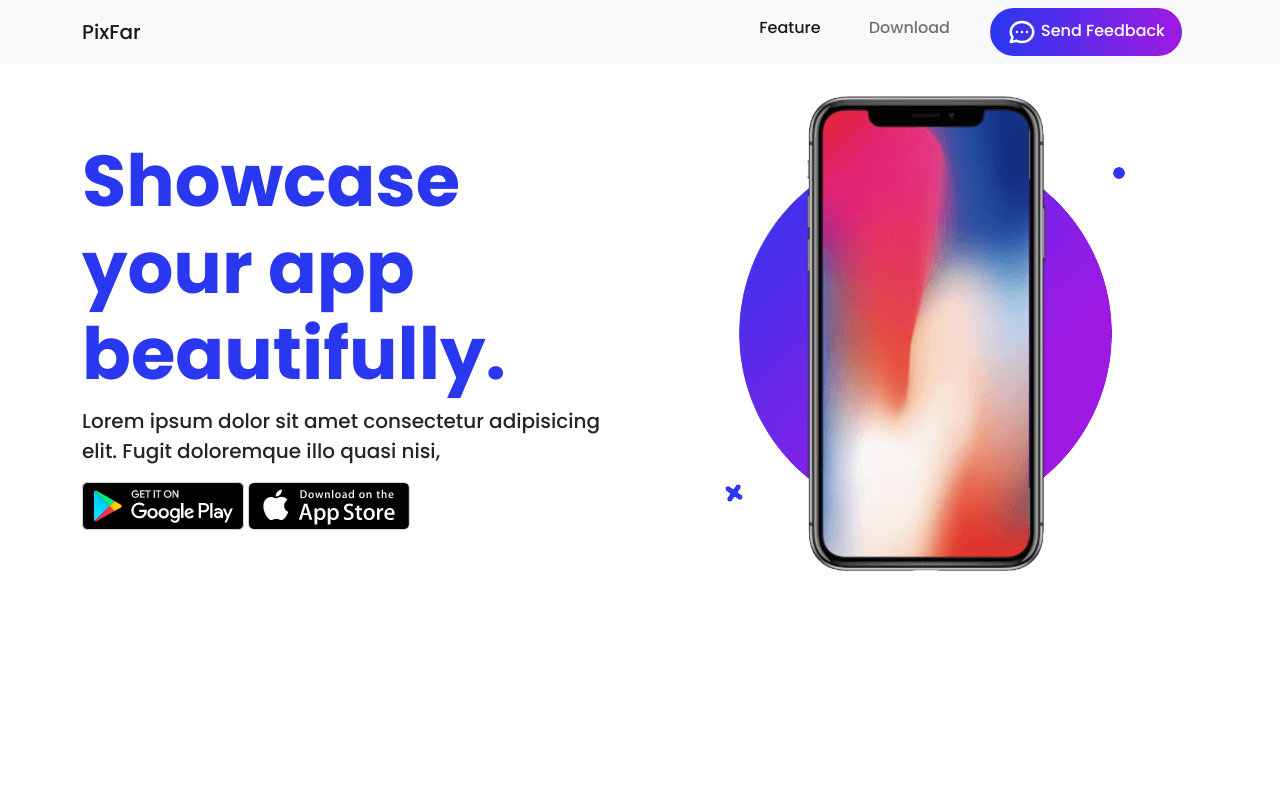
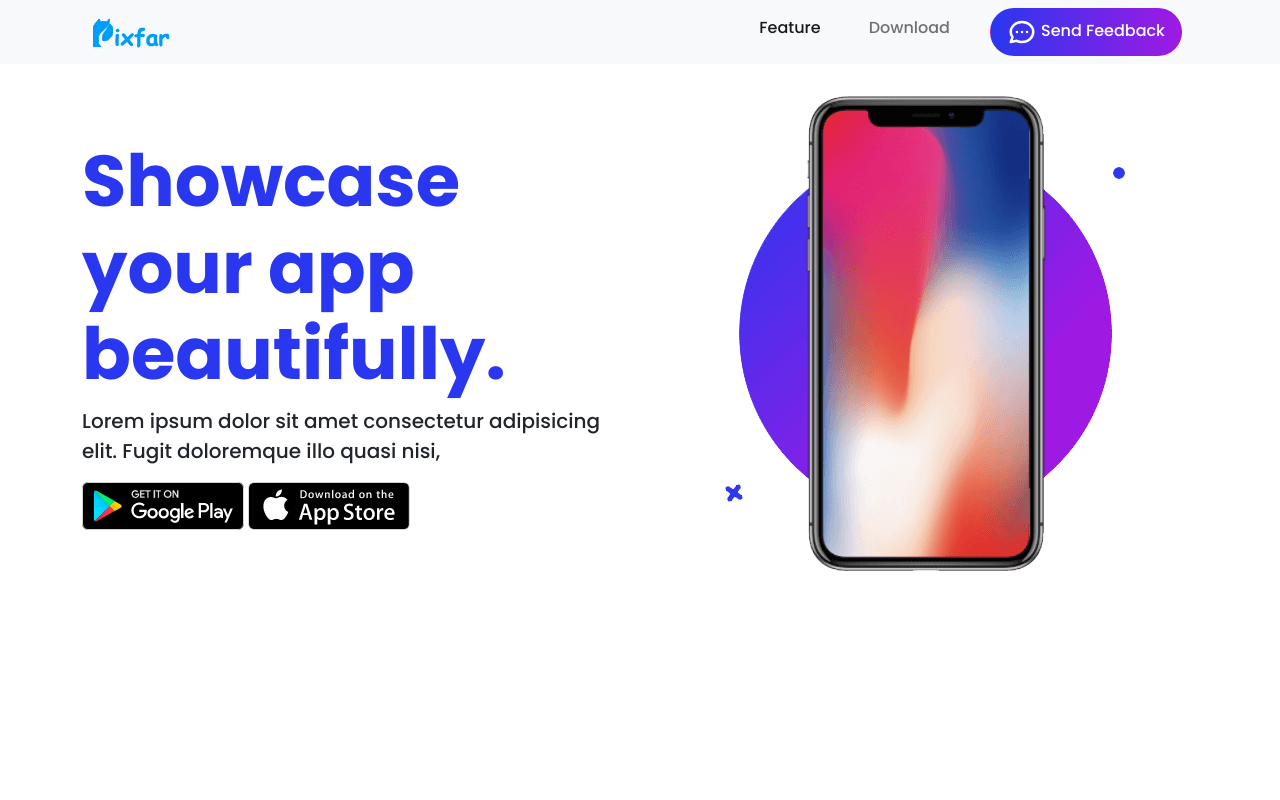
Before and after one commit to Rasel105/pixfar-web, a plain HTML site: page index.html in a window 1280 px wide. Shown: the top 800 px of the page. Drawn offline with nearby package versions, Linux system fonts and the light colour scheme.

Commit message:
Logo added

```diff
--- a/index.html
+++ b/index.html
@@ -16,7 +16,7 @@
     <header class="navigation">
         <nav class="navbar navbar-expand-lg navbar-light bg-light">
             <div class="container">
-                <a class="navbar-brand" href="#">PixFar</a>
+                <a class="navbar-brand" href="#"><img src="./img/pixfar-blue.png" alt="" /></a>
                 <button class="navbar-toggler" type="button" data-bs-toggle="collapse" data-bs-target="#navbarNav" aria-controls="navbarNav" aria-expanded="false" aria-label="Toggle navigation">
             <span class="navbar-toggler-icon"></span>
           </button>
```
Also changed, not shown: img/pixfar-blue.png (added).
